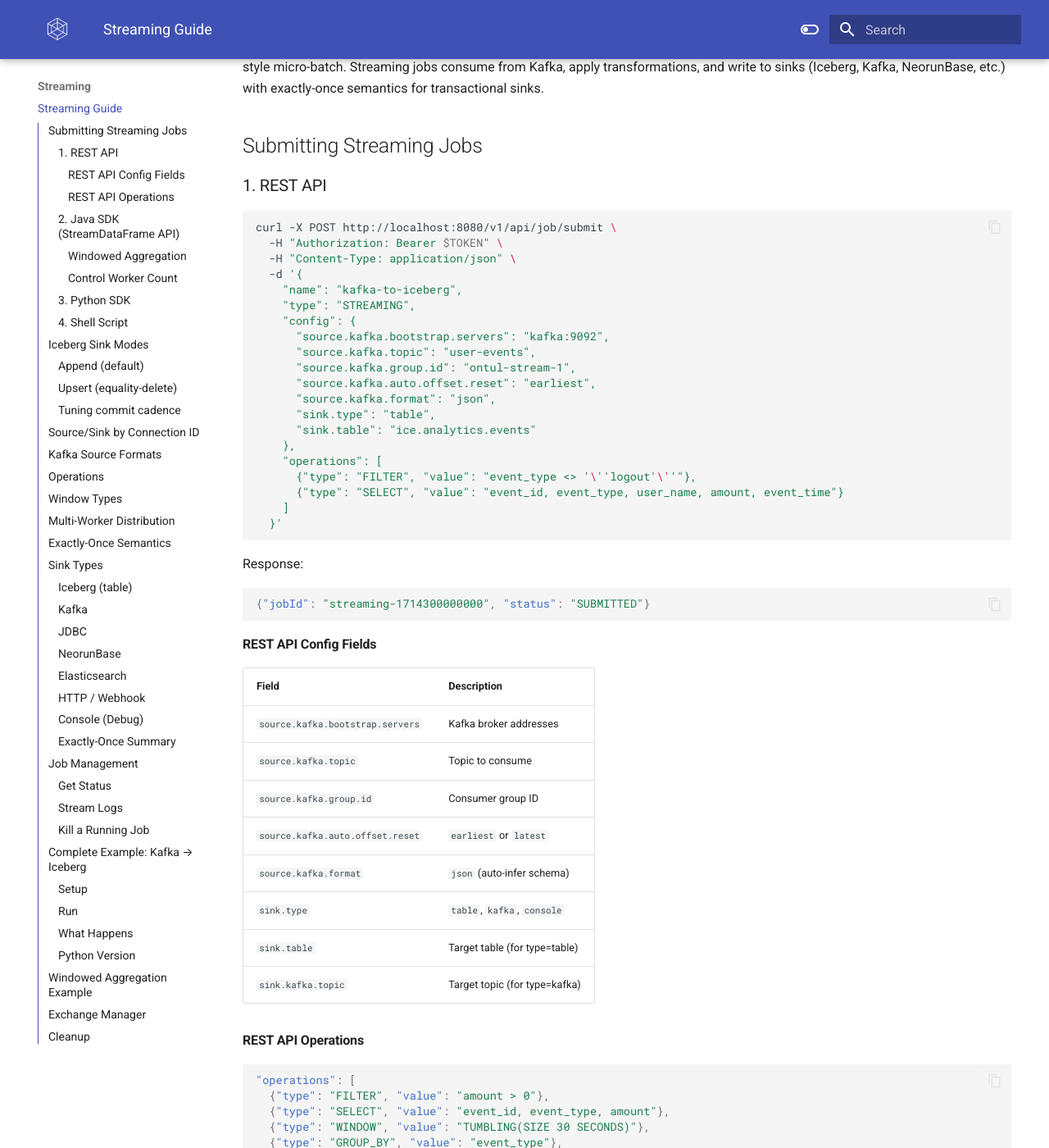
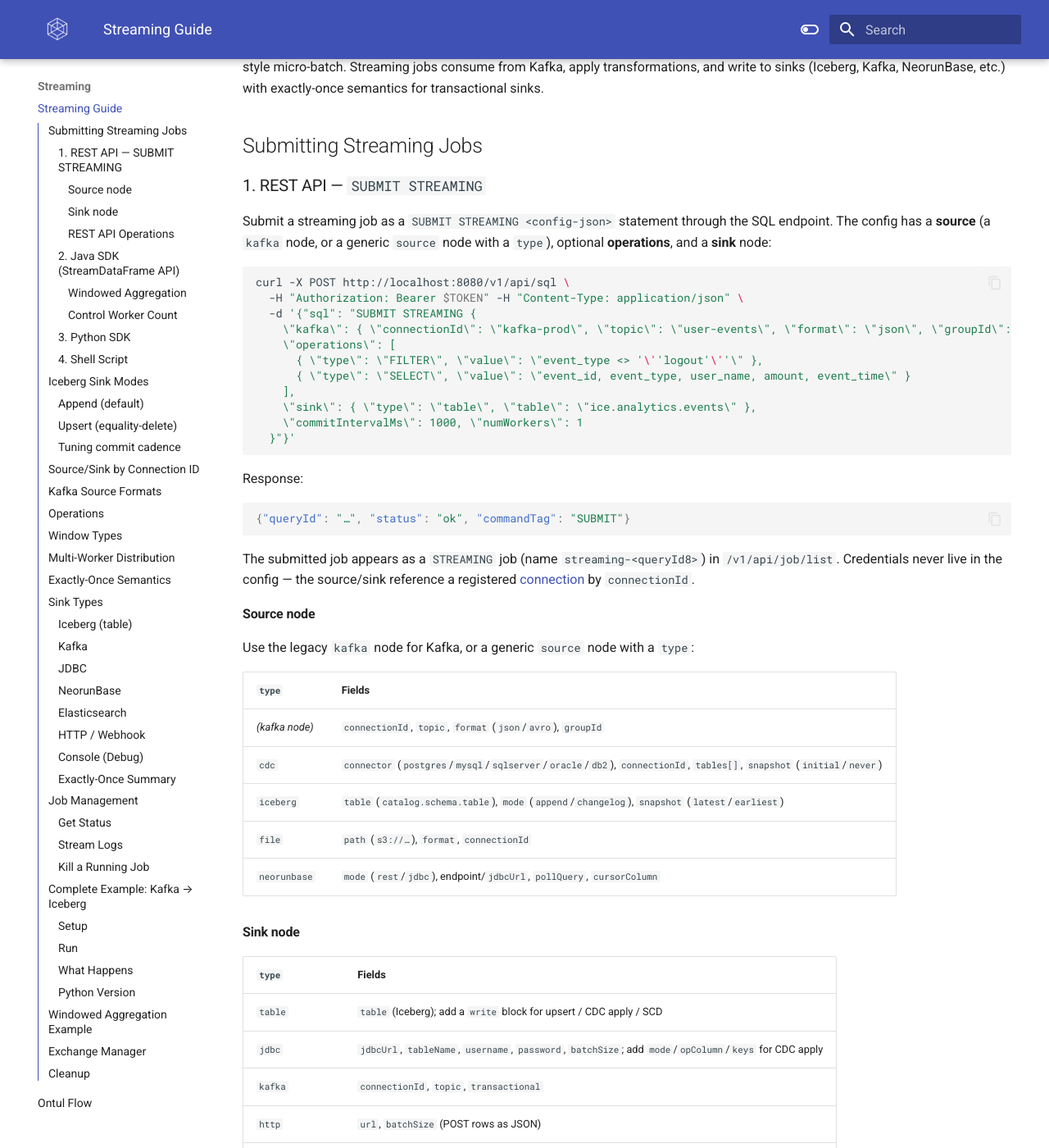
Before and after one commit to cloudcheflabs/ontul-docs, an MkDocs documentation site: the page built from docs/streaming/guide.md, in a window 1280 px wide and 1400 px high, scrolled down 208 px. Shown: the whole window at 82% size. Built offline with MkDocs 1.6.1 and Material for MkDocs 9.7.7, drawn with Linux system fonts in a browser that asks for light colours; the version menu is left out; some of the changed text lies outside the part shown.

Commit message:
docs: Ontul Flow page + fix outdated streaming REST config + flow/job-log properties
- New streaming/flow.md: the named streaming-pipeline registry (Admin UI Flow page) — lifecycle,
  the full connector palette (Kafka/CDC 5-DB/Iceberg/File/NeorunBase sources; Iceberg/JDBC/Kafka/
  REST/Elasticsearch/NeorunBase/Console sinks), CDC-apply + SCD 1/2, IAM ownership, storage/failover,
  and the accurate SUBMIT STREAMING config.
- streaming/guide.md: replace the outdated flat 'source.kafka.*' + /v1/api/job/submit example with
  the current nested SUBMIT STREAMING via /v1/api/sql (kafka/source/sink nodes, connectionId); add
  source/sink type tables; link to the Flow page.
- reference/configuration.md: document ontul.flow.* and ontul.job.logs.* properties.
- reference/sdk-java.md: Source.database/iceberg/file streaming factories.

Co-Authored-By: Claude Opus 4.8 (1M context) <noreply@anthropic.com>

````diff
--- a/docs/streaming/guide.md
+++ b/docs/streaming/guide.md
@@ -4,49 +4,63 @@ Ontul streaming uses **Flink-style continuous processing** — events are proces
 
 ## Submitting Streaming Jobs
 
-### 1. REST API
+### 1. REST API — `SUBMIT STREAMING`
+
+Submit a streaming job as a `SUBMIT STREAMING <config-json>` statement through the SQL endpoint. The
+config has a **source** (a `kafka` node, or a generic `source` node with a `type`), optional
+**operations**, and a **sink** node:
 
 ```bash
-curl -X POST http://localhost:8080/v1/api/job/submit \
-  -H "Authorization: Bearer $TOKEN" \
-  -H "Content-Type: application/json" \
-  -d '{
-    "name": "kafka-to-iceberg",
-    "type": "STREAMING",
-    "config": {
-      "source.kafka.bootstrap.servers": "kafka:9092",
-      "source.kafka.topic": "user-events",
-      "source.kafka.group.id": "ontul-stream-1",
-      "source.kafka.auto.offset.reset": "earliest",
-      "source.kafka.format": "json",
-      "sink.type": "table",
-      "sink.table": "ice.analytics.events"
-    },
-    "operations": [
-      {"type": "FILTER", "value": "event_type <> '\''logout'\''"},
-      {"type": "SELECT", "value": "event_id, event_type, user_name, amount, event_time"}
-    ]
-  }'
+curl -X POST http://localhost:8080/v1/api/sql \
+  -H "Authorization: Bearer $TOKEN" -H "Content-Type: application/json" \
+  -d '{"sql": "SUBMIT STREAMING {
+    \"kafka\": { \"connectionId\": \"kafka-prod\", \"topic\": \"user-events\", \"format\": \"json\", \"groupId\": \"ontul-stream-1\" },
+    \"operations\": [
+      { \"type\": \"FILTER\", \"value\": \"event_type <> '\''logout'\''\" },
+      { \"type\": \"SELECT\", \"value\": \"event_id, event_type, user_name, amount, event_time\" }
+    ],
+    \"sink\": { \"type\": \"table\", \"table\": \"ice.analytics.events\" },
+    \"commitIntervalMs\": 1000, \"numWorkers\": 1
+  }"}'
 ```
 
 Response:
 
 ```json
-{"jobId": "streaming-1714300000000", "status": "SUBMITTED"}
+{"queryId": "…", "status": "ok", "commandTag": "SUBMIT"}
 ```
 
-#### REST API Config Fields
+The submitted job appears as a `STREAMING` job (name `streaming-<queryId8>`) in `/v1/api/job/list`.
+Credentials never live in the config — the source/sink reference a registered
+[connection](../features/connection-id.md) by `connectionId`.
 
-| Field | Description |
-|-------|-------------|
-| `source.kafka.bootstrap.servers` | Kafka broker addresses |
-| `source.kafka.topic` | Topic to consume |
-| `source.kafka.group.id` | Consumer group ID |
-| `source.kafka.auto.offset.reset` | `earliest` or `latest` |
-| `source.kafka.format` | `json` (auto-infer schema) |
-| `sink.type` | `table`, `kafka`, `console` |
-| `sink.table` | Target table (for type=table) |
-| `sink.kafka.topic` | Target topic (for type=kafka) |
+#### Source node
+
+Use the legacy `kafka` node for Kafka, or a generic `source` node with a `type`:
+
+| `type` | Fields |
+|--------|--------|
+| *(kafka node)* | `connectionId`, `topic`, `format` (`json`/`avro`), `groupId` |
+| `cdc` | `connector` (`postgres`/`mysql`/`sqlserver`/`oracle`/`db2`), `connectionId`, `tables[]`, `snapshot` (`initial`/`never`) |
+| `iceberg` | `table` (`catalog.schema.table`), `mode` (`append`/`changelog`), `snapshot` (`latest`/`earliest`) |
+| `file` | `path` (`s3://…`), `format`, `connectionId` |
+| `neorunbase` | `mode` (`rest`/`jdbc`), endpoint/`jdbcUrl`, `pollQuery`, `cursorColumn` |
+
+#### Sink node
+
+| `type` | Fields |
+|--------|--------|
+| `table` | `table` (Iceberg); add a `write` block for upsert / CDC apply / SCD |
+| `jdbc` | `jdbcUrl`, `tableName`, `username`, `password`, `batchSize`; add `mode`/`opColumn`/`keys` for CDC apply |
+| `kafka` | `connectionId`, `topic`, `transactional` |
+| `http` | `url`, `batchSize` (POST rows as JSON) |
+| `elasticsearch` | `endpoint`, `index`, `idField` |
+| `neorunbase` | `mode`, endpoint/`jdbcUrl`, `tableName` |
+| `console` | *(none)* — prints to the worker log |
+
+> **Manage flows visually.** For a governed, persisted way to build, start/stop, monitor and preview
+> these pipelines from the Admin UI — with the full connector palette, YAML/JSON editing, live
+> metrics/logs and run history — see **[Ontul Flow](flow.md)**.
 
 #### REST API Operations
 
--- a/mkdocs.yml
+++ b/mkdocs.yml
@@ -81,6 +81,7 @@ nav:
       - "Batch Guide": batch/guide.md
   - "Streaming":
       - "Streaming Guide": streaming/guide.md
+      - "Ontul Flow": streaming/flow.md
 
 
 
````
Also changed, not shown: docs/reference/configuration.md (+30 -0 lines), docs/reference/sdk-java.md (+24 -0 lines), docs/streaming/flow.md (added, +188 -0 lines).
